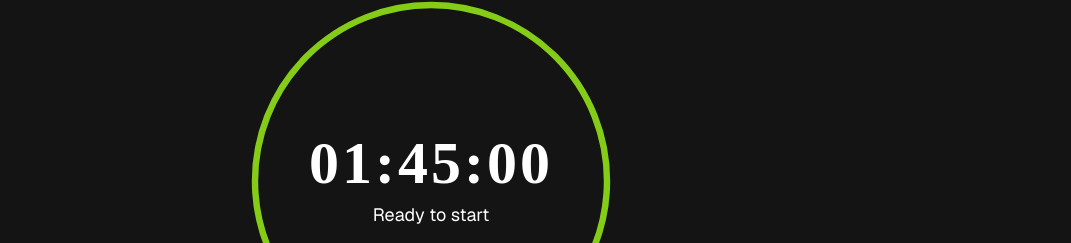
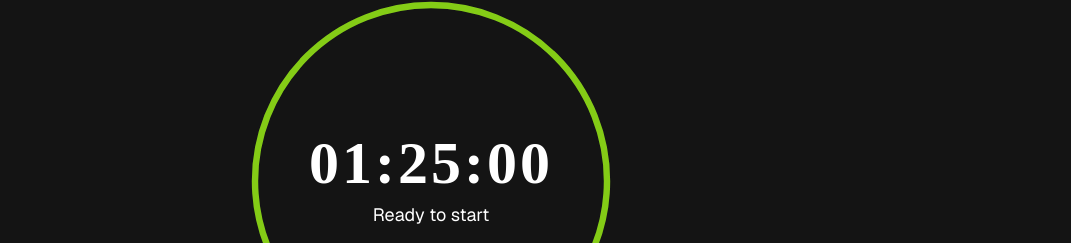
Before and after one commit to notdulain/algoTimer, a Next.js app: page / in a window 1280 px wide. Shown: the part 315-558 px from the top of the page, without its empty margins (209-1280 px from the left). Built offline with nearby package versions, Linux system fonts and the light colour scheme.

Commit message:
dn nn athi

```diff
--- a/components/countdown-timer.tsx
+++ b/components/countdown-timer.tsx
@@ -2,7 +2,7 @@
 
 import { useState, useEffect, useRef } from "react";
 import { Button } from "@/components/ui/button";
-const COUNTDOWN_MINUTES = 105; // 7 hours in minutes
+const COUNTDOWN_MINUTES = 85; // 7 hours in minutes
 const COUNTDOWN_SECONDS = 0;
 
 interface CountdownTimerProps {
```
